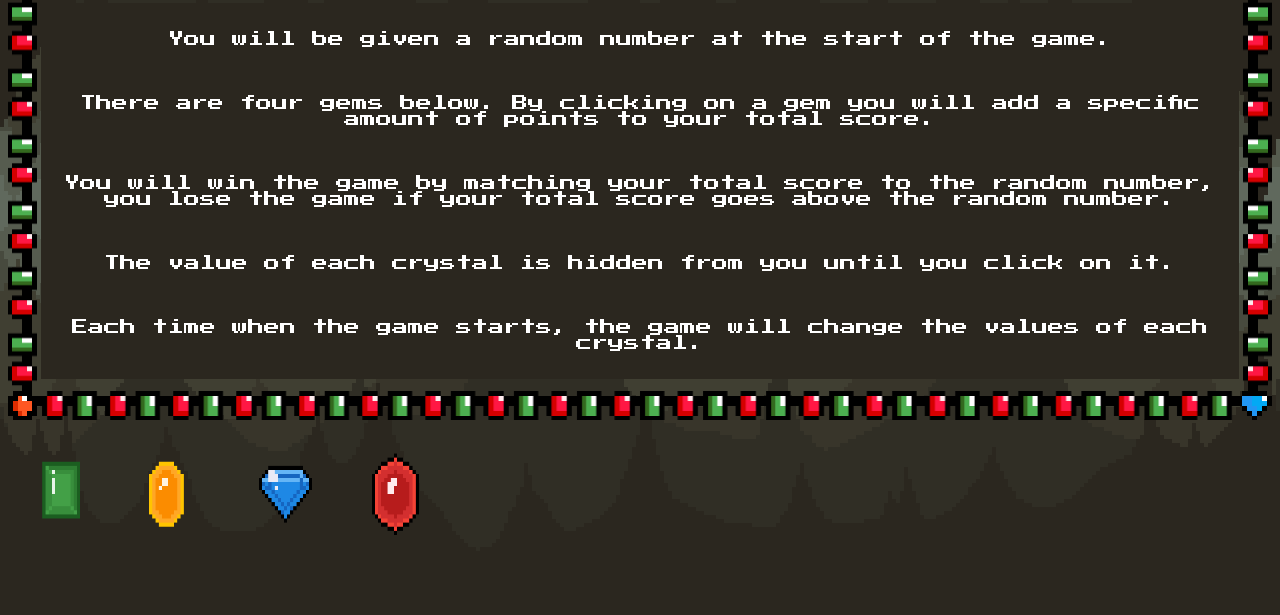
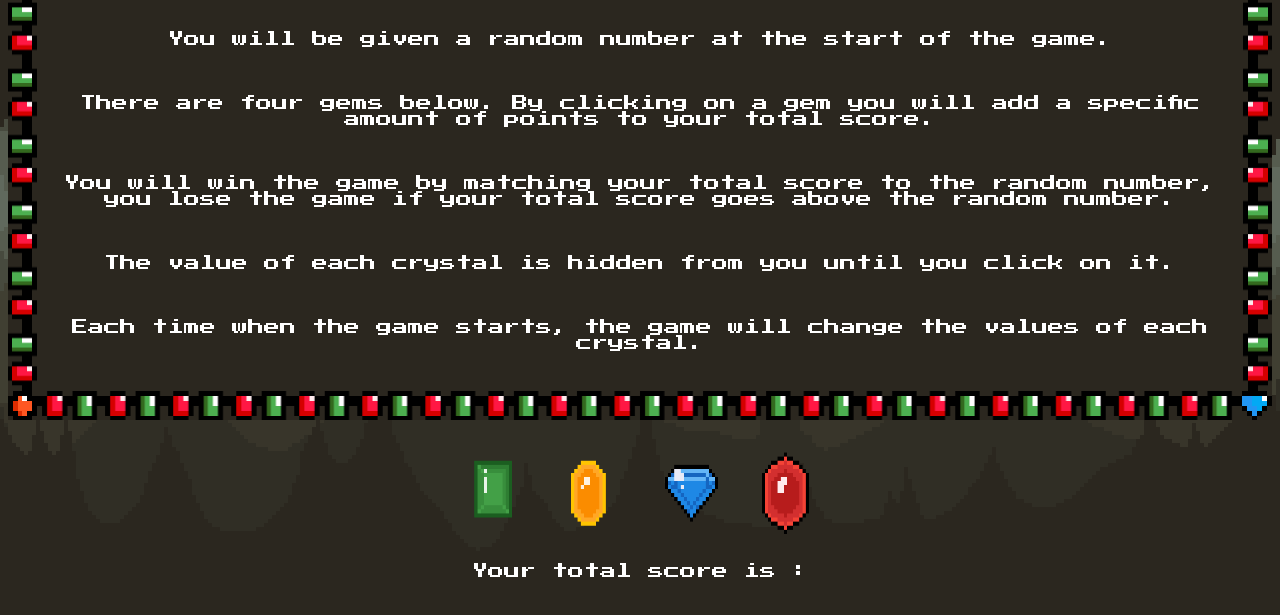
Before and after one commit to Cratose99/gem-collector, a plain HTML site: page index.html in a window 1280 px wide. Shown: the part 109-724 px from the top of the page. Drawn offline with nearby package versions, Linux system fonts and the light colour scheme.

Commit message:
added some functionality and css

```diff
--- a/assets/css/style.css
+++ b/assets/css/style.css
@@ -1,3 +1,7 @@
+*{
+  font-family: 'Press Start 2P', cursive;
+  color: white;
+}
 body {
   background: url(../images/cave.png);
 }
@@ -5,6 +9,7 @@ h1 {
   text-align: center;
 color: white;
 font-family: 'Press Start 2P', cursive;
+
 
 }
 
@@ -20,6 +25,7 @@ font-family: 'Press Start 2P', cursive;
   -webkit-border-image: url(../images/gem_frame1.png) 29 33 round;
   -o-border-image: url(../images/gem_frame1.png) 29 33 round;
   border-image: url(../images/gem_frame1.png) 29 33 fill round;
+  background-color: #2B271F;
 }
 .main {
   background-color: #2B271F;
@@ -36,21 +42,22 @@ font-family: 'Press Start 2P', cursive;
   padding: 0;
   border: none;
   background: none;
+
 }
 #btn2 {
-  background: transparent
+  background: transparent;
   padding: 0;
   border: none;
   background: none;
 }
 #btn3 {
-  background: transparent
+  background: transparent;
   padding: 0;
   border: none;
   background: none;
 }
 #btn4 {
-  background: transparent
+  background: transparent;
   padding: 0;
   border: none;
   background: none;
@@ -74,3 +81,24 @@ font-family: 'Press Start 2P', cursive;
   height: 130px;
   width: 100px;
 }
+
+#gem1Value {
+/* background-color: #2B271F; */
+/* display:block; */
+/* width: 10%;
+text-align: center; */
+padding: 1%;
+display: flex;
+  justify-content: center;
+}
+/* .diamond{
+  margin: 0 auto;
+  margin-left: auto;
+  margin-right: auto;
+  width: 1%;
+} */
+.flex-container {
+  display: flex;
+  justify-content: center;
+  /* width: 100%; */
+}
--- a/assets/javascript/game.js
+++ b/assets/javascript/game.js
@@ -1,7 +1,9 @@
-<script>
-$(document).ready(function(){
-  $("#btn1").click(function(){
-    $("p").prepend("<b>Prepended text</b>. ");
-  })
-  })
-  </script>
+var winsCounter = 0;
+var randomNum = 0;
+var randomString = Math.floor(Math.random() * 11) + 1;
+
+$(document).ready(function() {
+  $("#btn1").click(function() {
+    $("#gem1Value").append(randomString);
+  });
+});
--- a/index.html
+++ b/index.html
@@ -10,15 +10,17 @@
       href="https://fonts.googleapis.com/css?family=Press+Start+2P&display=swap"
       rel="stylesheet"
     />
-    <script src="./assets/javascript/game.js"></script>
     <script
       src="https://code.jquery.com/jquery-3.4.1.js"
       integrity="sha256-WpOohJOqMqqyKL9FccASB9O0KwACQJpFTUBLTYOVvVU="
       crossorigin="anonymous"
     ></script>
+    <script src="./assets/javascript/game.js"></script>
+
   </head>
 
   <body id="header">
+
     <div class="border">
       <h1>Gem Collector</h1>
 
@@ -46,10 +48,13 @@
         </p>
       </div>
     </div>
-    <button id="btn1"><img src="./assets/images/gem_green.png"></button>
-    <button id="btn2"><img src="./assets/images/gem_orange.png"></button>
-    <button id="btn3"><img src="./assets/images/gem_blue.png"></button>
-    <button id="btn4"><img src="./assets/images/gem _red.png" ></button>
-
+    <div class="flex-container">
+    <button class="diamond" id="btn1"><img src="./assets/images/gem_green.png"></button>
+    <button class="diamond" id="btn2"><img src="./assets/images/gem_orange.png"></button>
+    <button class="diamond" id="btn3"><img src="./assets/images/gem_blue.png"></button>
+    <button class="diamond" id="btn4"><img src="./assets/images/gem _red.png" ></button>
+    </div>
+    <div id="gem1Value">Your total score is :</div>
+    <!-- <div id="gem1Value"></div> -->
   </body>
 </html>
```
